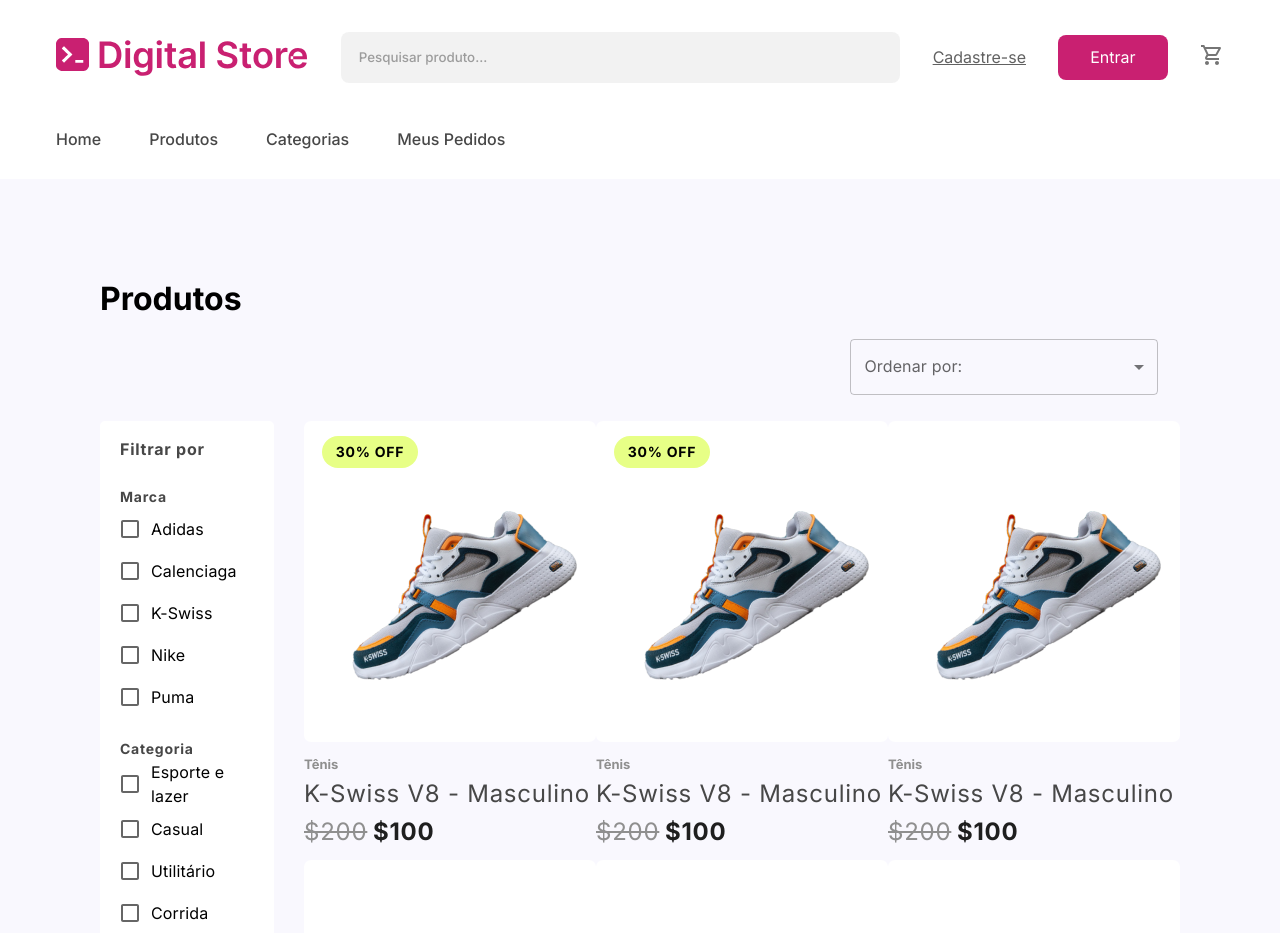
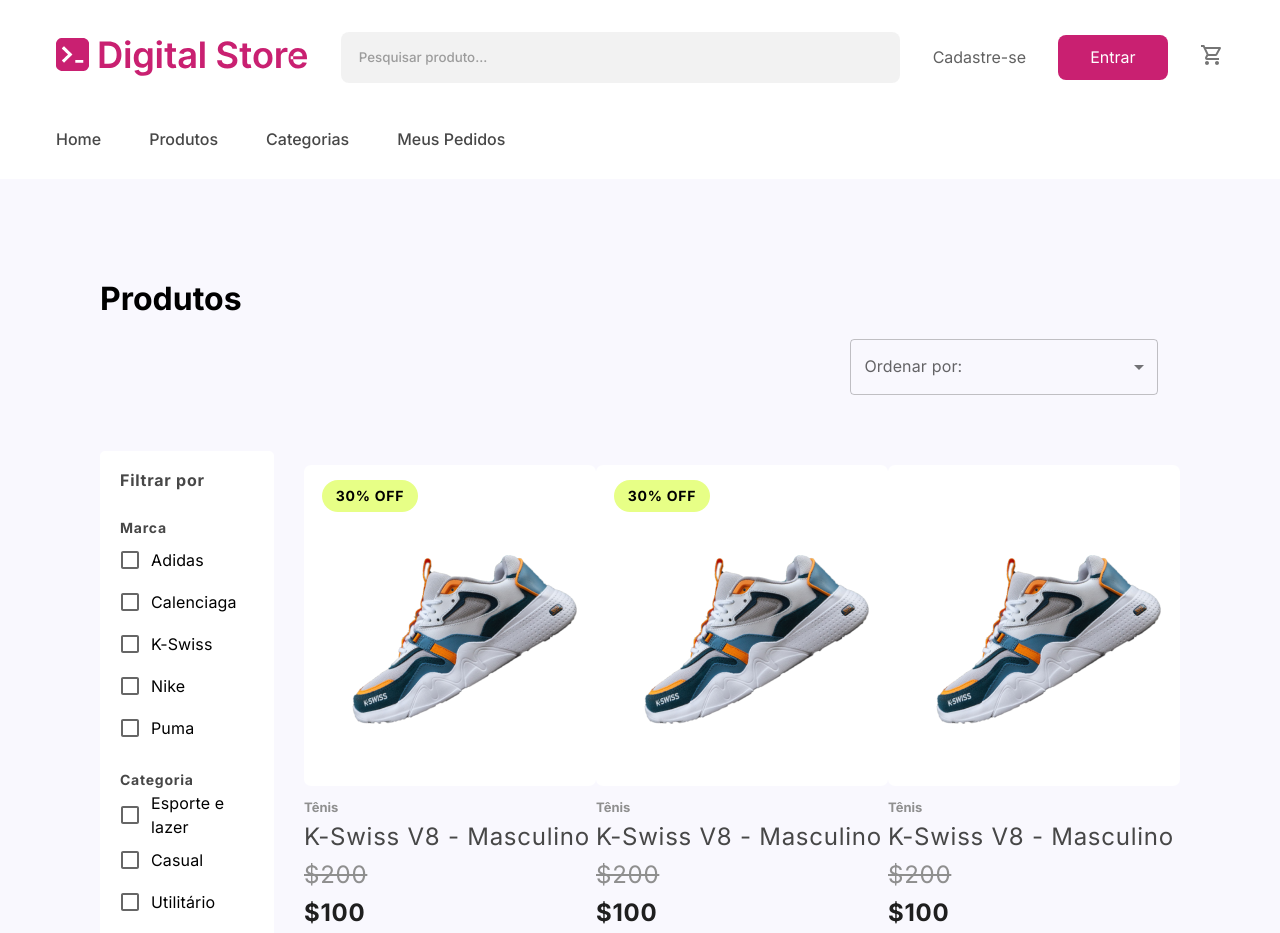
Before and after one commit to batataDripStore/dripStore, a React (Vite) app: page /produtos in a window 1280 px wide. Shown: the top 933 px of the page. Built offline with nearby package versions, Linux system fonts and the light colour scheme.

Commit message:
adicionei links aos preços, e ajustei um  bug que apareceu depois de inserir os links

```diff
--- a/src/ProductCard/ProductCard.css
+++ b/src/ProductCard/ProductCard.css
@@ -4,15 +4,16 @@
     margin: 0;
     padding: 0;
     box-sizing: border-box;
+    text-decoration: none;
 }
 .card{
     width: 292px;
     height: 439px;
     /* background-color: white; */
+    margin-top: 15%;
+    /* position: relative; */
+}
 
-    position: relative;
-
-}
 .cardTenis{
     width: 292px;
     height: 321px;
@@ -79,6 +80,7 @@
     height: 38px;
     display: flex;
     flex-direction: row;
+    margin-bottom: 5%;
 }
 .descPreco{
     width: 69px;
@@ -101,6 +103,7 @@
 .preco{
     width: 63px;
     height: 38px;
+
 }
 .preco p{
     width: 100%;
--- a/src/ProductCard/ProductCard.jsx
+++ b/src/ProductCard/ProductCard.jsx
@@ -26,8 +26,10 @@ export function ProductCard({showDiscount}) {
               K-Swiss V8 - Masculino
             </div>
             <div className='precos'>
-              <div className='descPreco'><p><span>$200</span></p></div>
-              <div className='preco'><p>$100</p></div>
+              <Link to={"/pedidos"}>
+                <div className='descPreco'><p><span>$200</span></p></div>
+                <div className='preco'><p>$100</p></div>
+              </Link>
             </div>
           </section>
         </div>
--- a/src/componentes/FilterGroup/FilterGroup.css
+++ b/src/componentes/FilterGroup/FilterGroup.css
@@ -8,6 +8,7 @@
     display: flex;
     flex-direction: column;
     background-color: white;
+    margin-top: 15%;
 }
 
 .category p{
```
Also changed, not shown: 1 other file (tests, documents, lock files or other folders).
